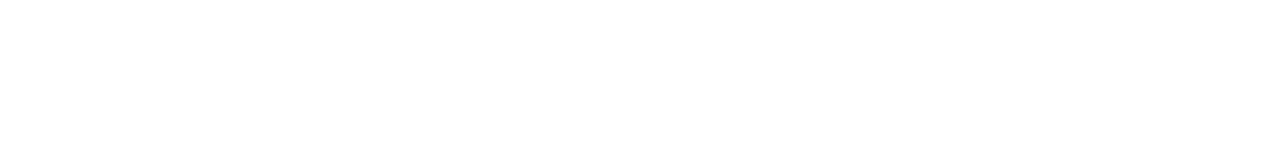
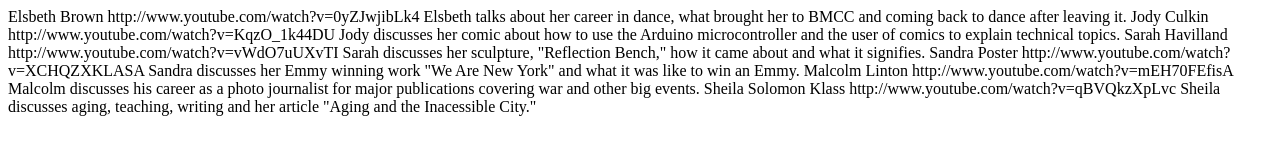
Before and after one commit to e-saldivar/careers-in-the-creative-arts, a plain HTML site: page video.html in a window 1280 px wide. Drawn offline with Linux system fonts and the light colour scheme.

Commit message:
Update video.html

```diff
--- a/video.html
+++ b/video.html
@@ -10,7 +10,31 @@
     </head>
     <body>
 
-        <!-- Add your site or application content here -->
+    Elsbeth Brown
+http://www.youtube.com/watch?v=0yZJwjibLk4
+Elsbeth talks about her career in dance, what brought her to BMCC and coming back to dance after leaving it.
+
+Jody Culkin
+http://www.youtube.com/watch?v=KqzO_1k44DU
+Jody discusses her comic about how to use the Arduino microcontroller and the user of comics to explain technical topics.
+
+
+Sarah Havilland
+http://www.youtube.com/watch?v=vWdO7uUXvTI
+Sarah discusses her sculpture, "Reflection Bench," how it came about and what it signifies.
+
+Sandra Poster
+http://www.youtube.com/watch?v=XCHQZXKLASA
+Sandra discusses her Emmy winning work "We Are New York" and what it was like to win an Emmy.
+
+Malcolm Linton
+http://www.youtube.com/watch?v=mEH70FEfisA
+Malcolm discusses his career as a photo journalist for major publications covering war and other big events.
+
+Sheila Solomon Klass
+http://www.youtube.com/watch?v=qBVQkzXpLvc
+Sheila discusses aging, teaching, writing and her article "Aging and the Inacessible City."
+
 
 
     </body>
```
